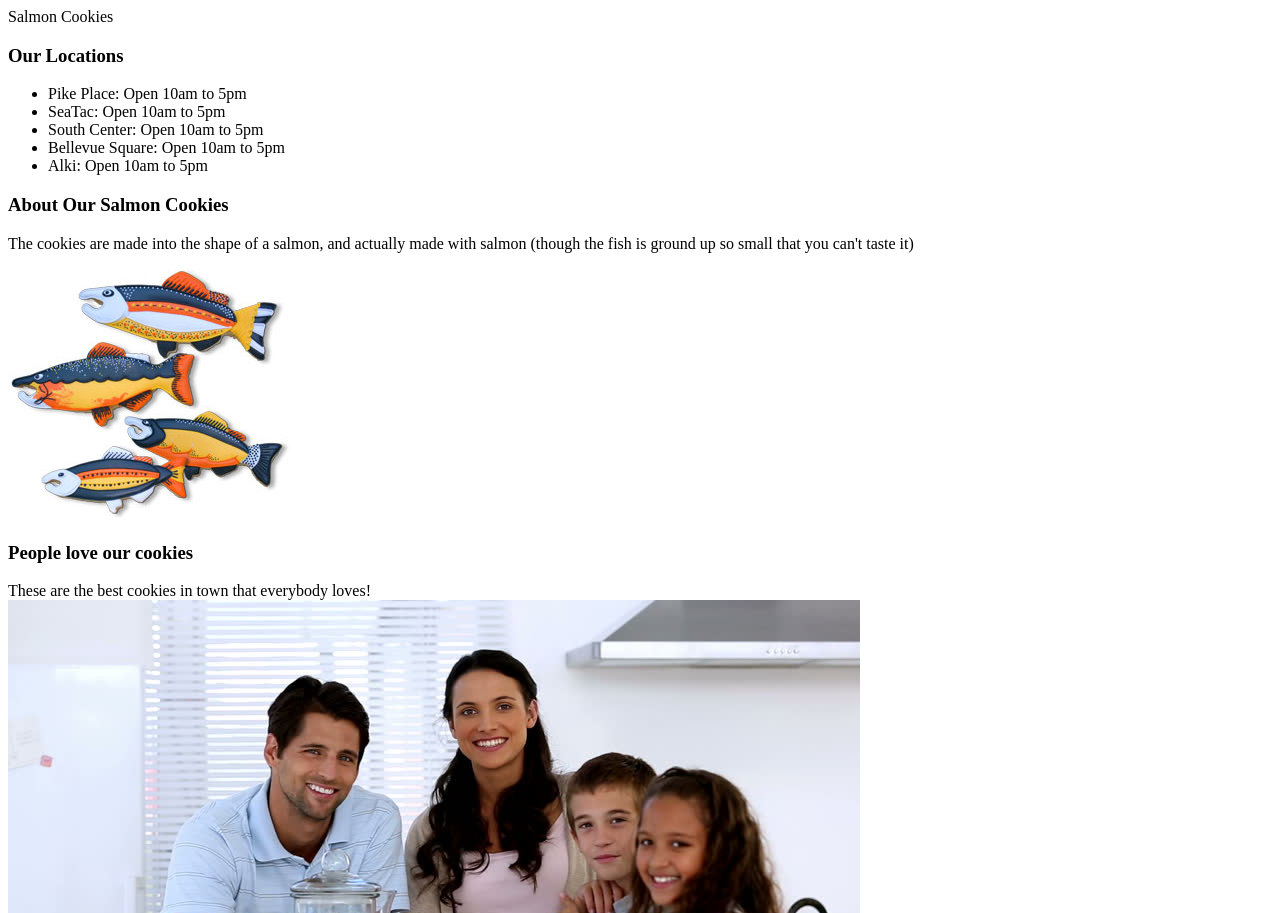
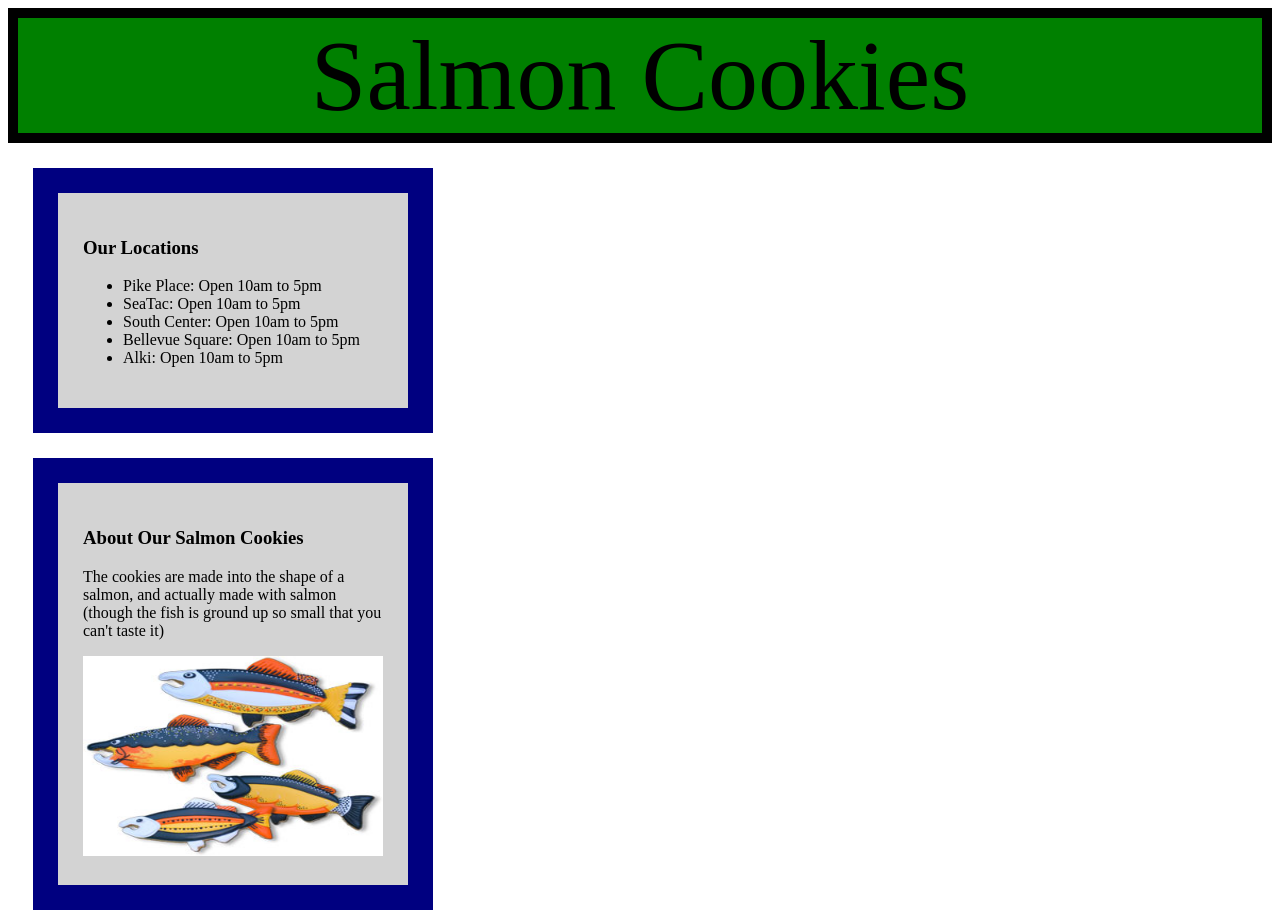
Before and after one commit to ardianajvazi/cookie-stand, a plain HTML site: page index.html in a window 1280 px wide. Shown: the top 913 px of the page. Drawn offline with Linux system fonts and the light colour scheme.

Commit message:
added style

```diff
--- /dev/null
+++ b/css/index.css
@@ -0,0 +1,19 @@
+header {
+  text-align: center;
+  font-size: 100px;
+  border: 10px solid;
+  background-color: green;
+}
+
+div {
+   background-color: lightgrey;
+    width: 300px;
+    padding: 25px;
+    border: 25px solid navy;
+    margin: 25px;
+  }
+
+img {
+  width: 300px;
+  height: 200px;
+}
--- a/index.html
+++ b/index.html
@@ -2,13 +2,14 @@
 <html>
 <head>
   <title>Pat's Cookies</title>
+  <link rel="stylesheet" type="text/css" href="css/index.css">
 </head>
 
 <body>
   <header>Salmon Cookies</header>
 
+<div id="Locations">
   <h3>Our Locations</h3>
-  <div id="Locations">
     <ul>
       <li>Pike Place: Open 10am to 5pm</li>
       <li>SeaTac: Open 10am to 5pm</li>
@@ -18,24 +19,24 @@
     </ul>
 </div>
 
+<div id="aboutCookies">
   <h3>About Our Salmon Cookies</h3>
-<div id="aboutCookies">
     <p>
       The cookies are made into the shape of a salmon, and actually made with salmon (though the fish is ground up so small that you can't taste it)
     </p>
     <img src="img/cookies.jpg">
 </div>
 
+<div id="family">
   <h3>People love our cookies</h3>
-<div id="family">
     <p>These are the best cookies in town that everybody loves!<br>
         <img src="img/family.jpg"><br>
        Come try for yourself if you don't believe me.
     </p>
 </div>
 
+<div id="product">
   <h3>Everybody has one. Join the fun</h3>
-<div id="product">
     <p>After you try our cookies you'll want to wear one of these amazing shirts</p><br>
       <img src="img/fishing_shirts.jpg">
 
```
Also changed, not shown: app.js (+7 -9 lines), 1 other file. Lines whose indentation alone changed are shown as unchanged.
